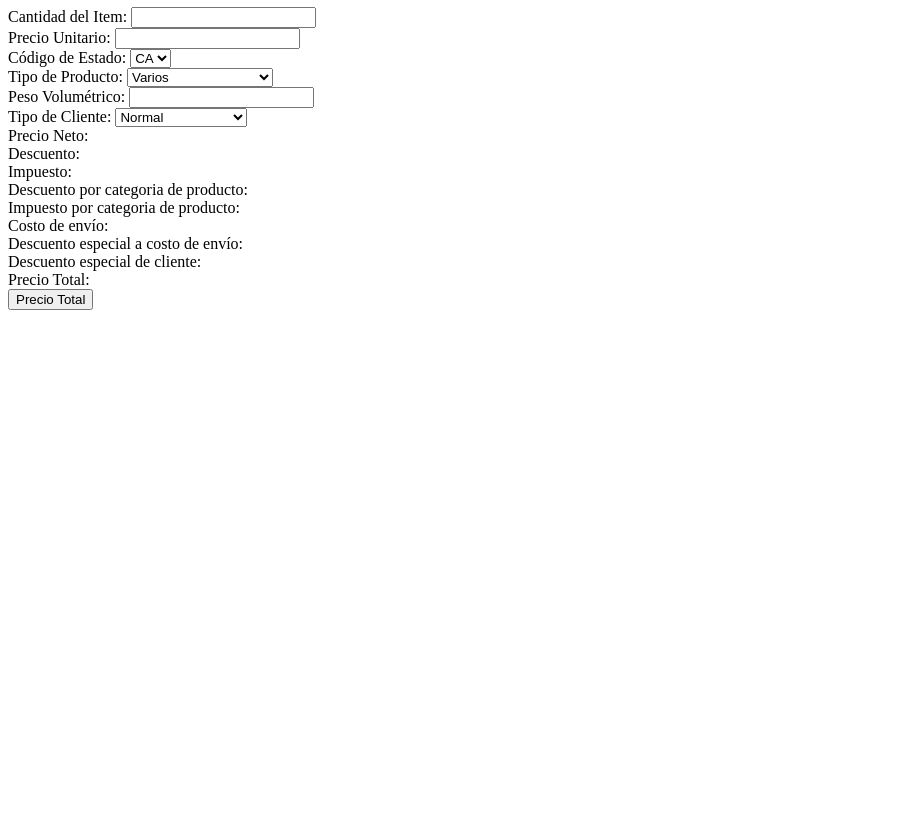
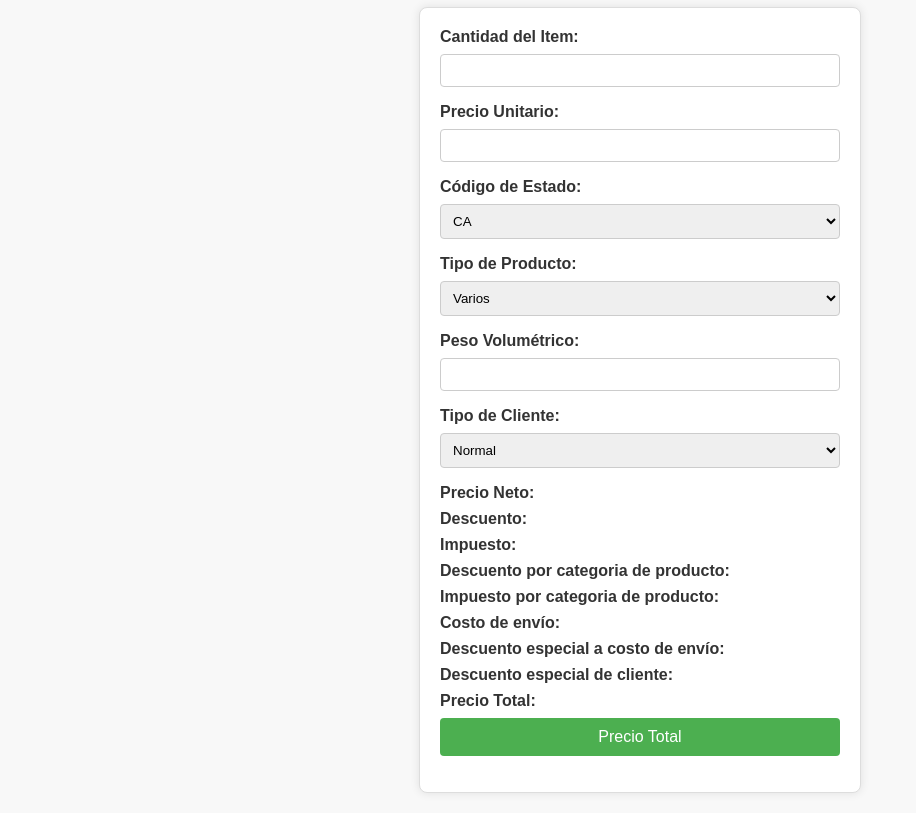
Before and after one commit to AleBustamante/aplicacion_tdd, a website built with Parcel: page index.html in a window 1280 px wide. Shown: the part 73-886 px from the top of the page, without its empty margins (0-916 px from the left). Before the commit the page ends 800 px from the top, so only its background shows below. Built offline with nearby package versions, Linux system fonts and the light colour scheme.

Commit message:
Added a css file for styles

```diff
--- a/index.html
+++ b/index.html
@@ -4,11 +4,7 @@
   <meta charset="UTF-8">
   <meta name="viewport" content="width=device-width, initial-scale=1.0">
   <title>Calculadora de Precio Total</title>
-  <style>
-    .hidden {
-      display: none;
-    }
-  </style>
+  <link rel="stylesheet" type="text/css" href="./styles/styles.css">
 </head>
 <body>
   <h1>Calculadora de Precio Total</h1>
--- /dev/null
+++ b/styles/styles.css
@@ -0,0 +1,56 @@
+body {
+    font-family: Arial, sans-serif;
+    margin: 0;
+    padding: 0;
+    background-color: #f8f8f8;
+  }
+
+  h1 {
+    text-align: center;
+    color: #333;
+  }
+
+  #calculatorForm {
+    max-width: 400px;
+    margin: 20px auto;
+    padding: 20px;
+    background-color: #fff;
+    border: 1px solid #ddd;
+    border-radius: 8px;
+    box-shadow: 0 0 10px rgba(0, 0, 0, 0.1);
+  }
+
+  label {
+    display: block;
+    margin-bottom: 8px;
+    font-weight: bold;
+    color: #333;
+  }
+
+  input,
+  select {
+    width: 100%;
+    padding: 8px;
+    margin-bottom: 16px;
+    box-sizing: border-box;
+    border: 1px solid #ccc;
+    border-radius: 4px;
+  }
+
+  #totalPriceButton {
+    background-color: #4caf50;
+    color: #fff;
+    padding: 10px 20px;
+    font-size: 16px;
+    border: none;
+    border-radius: 4px;
+    cursor: pointer;
+  }
+
+  #totalPriceButton:hover {
+    background-color: #45a049;
+  }
+
+  .hidden {
+    display: none;
+  }
```
